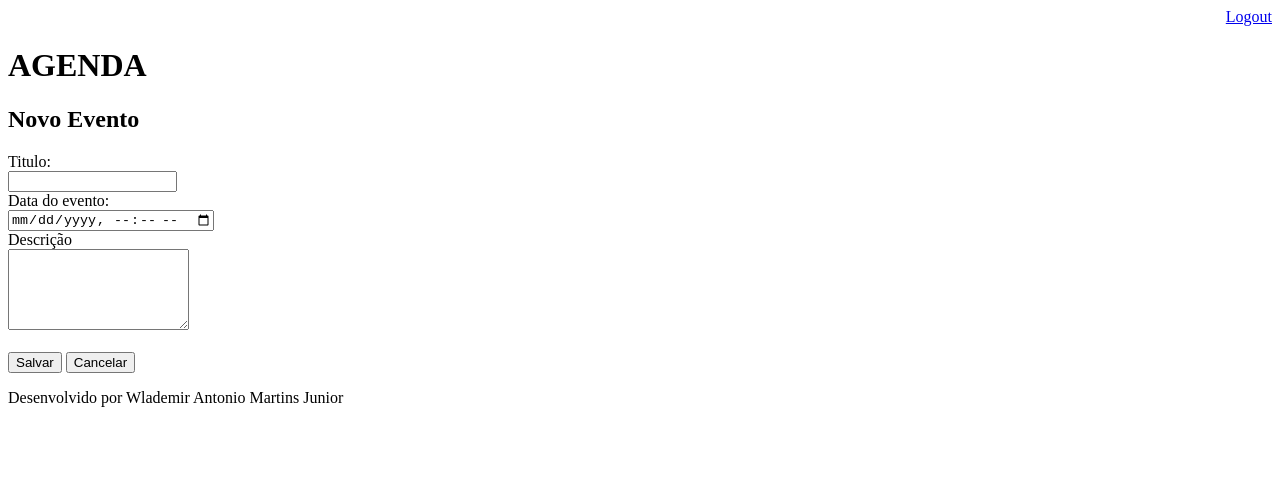
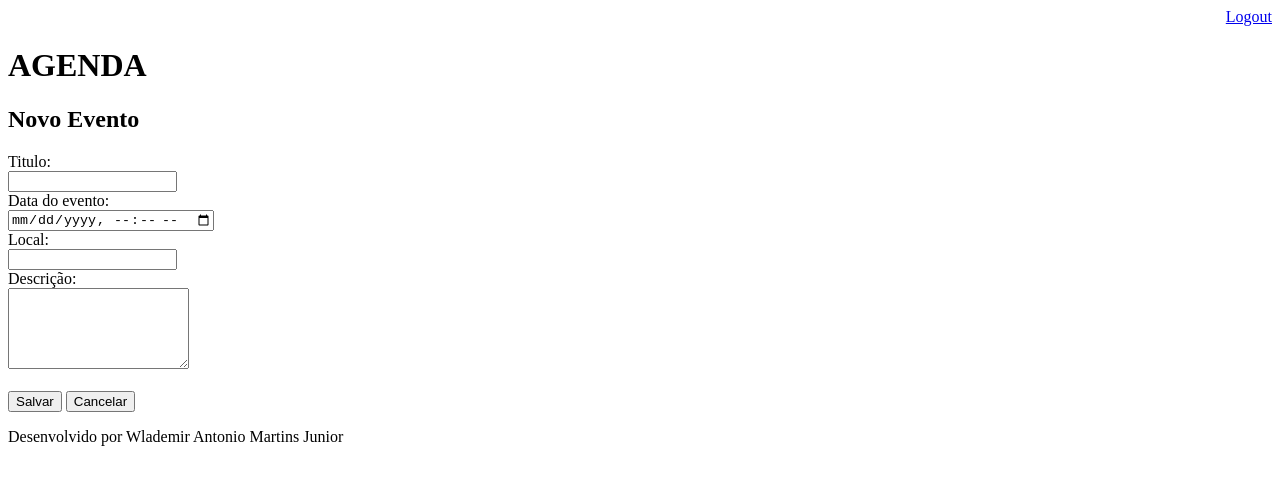
Before and after one commit to wlademirAntonio/agenda, a Django app: page /agenda/evento/ in a window 1280 px wide. Shown: the top 485 px of the page. Run offline with Django 4.2, Linux system fonts and the light colour scheme; the first user in the database is signed in.

Commit message:
Local do evento adicionado

```diff
--- a/core/models.py
+++ b/core/models.py
@@ -6,6 +6,7 @@ from django.contrib.auth.models import User
 class Evento(models.Model):
     titulo = models.CharField(max_length=100)
     descricao = models.TextField(blank=True, null=True)
+    local = models.TextField(blank=True, null=True)
     data_evento = models.DateTimeField()
     data_criacao = models.DateTimeField(auto_now=True)
     usuario = models.ForeignKey(User, on_delete=models.CASCADE)
--- a/core/views.py
+++ b/core/views.py
@@ -54,10 +54,12 @@ def submit_evento(request):
 
         titulo = request.POST.get('titulo')
         data_evento = request.POST.get('data_evento')
+        local = request.POST.get('local')
         descricao = request.POST.get('descricao')
         usuario = request.user
         Evento.objects.create(titulo=titulo,
                               data_evento=data_evento,
+                              local=local,
                               descricao=descricao,
                               usuario=usuario)
         return redirect('/')
--- a/templates/evento.html
+++ b/templates/evento.html
@@ -13,7 +13,11 @@
         <br>
         <input type="datetime-local" name="data_evento">
         <br>
-        <label>Descrição</label>
+        <label>Local:</label>
+        <br>
+        <input type="text" name="local" size="18">
+        <br>
+        <label>Descrição:</label>
         <br>
         <textarea name="descricao" rows="5"></textarea>
         <br><br>
```
Also changed, not shown: db.sqlite3.
